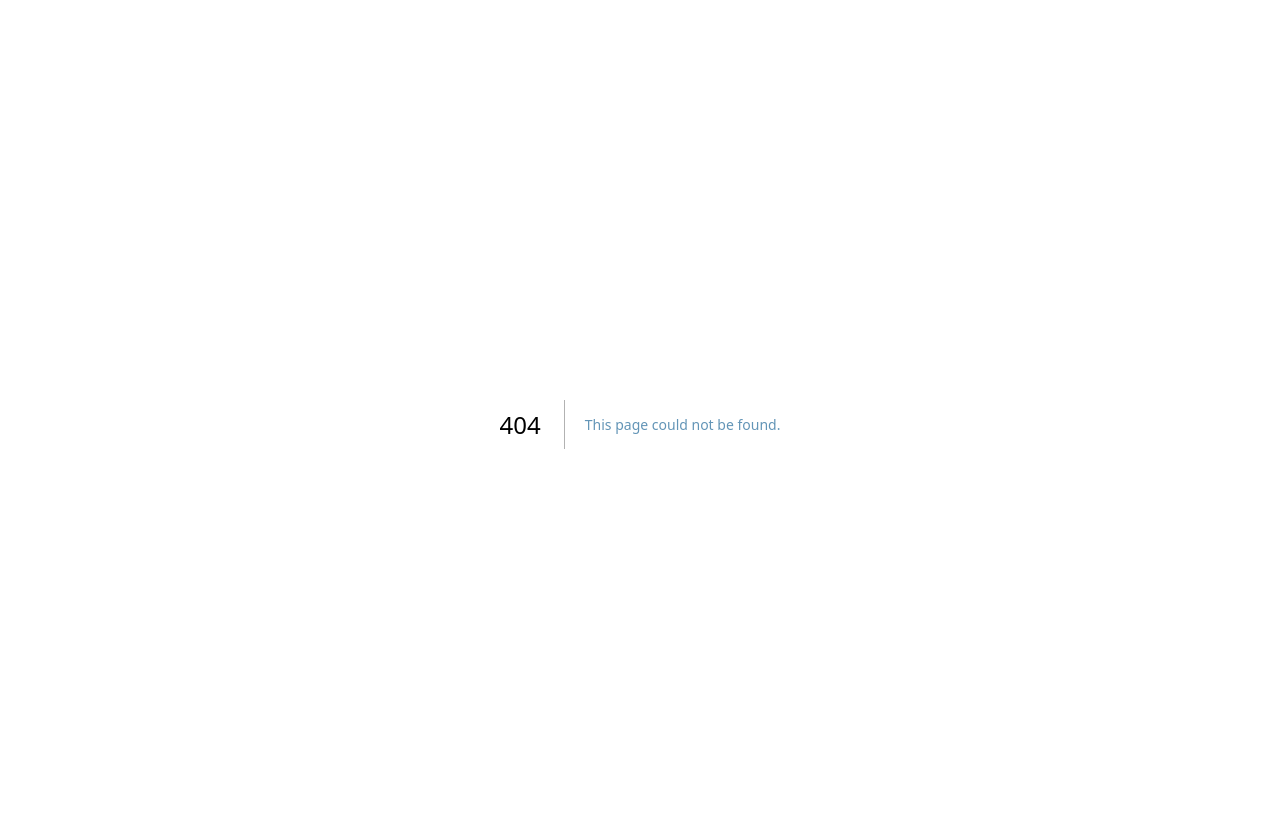
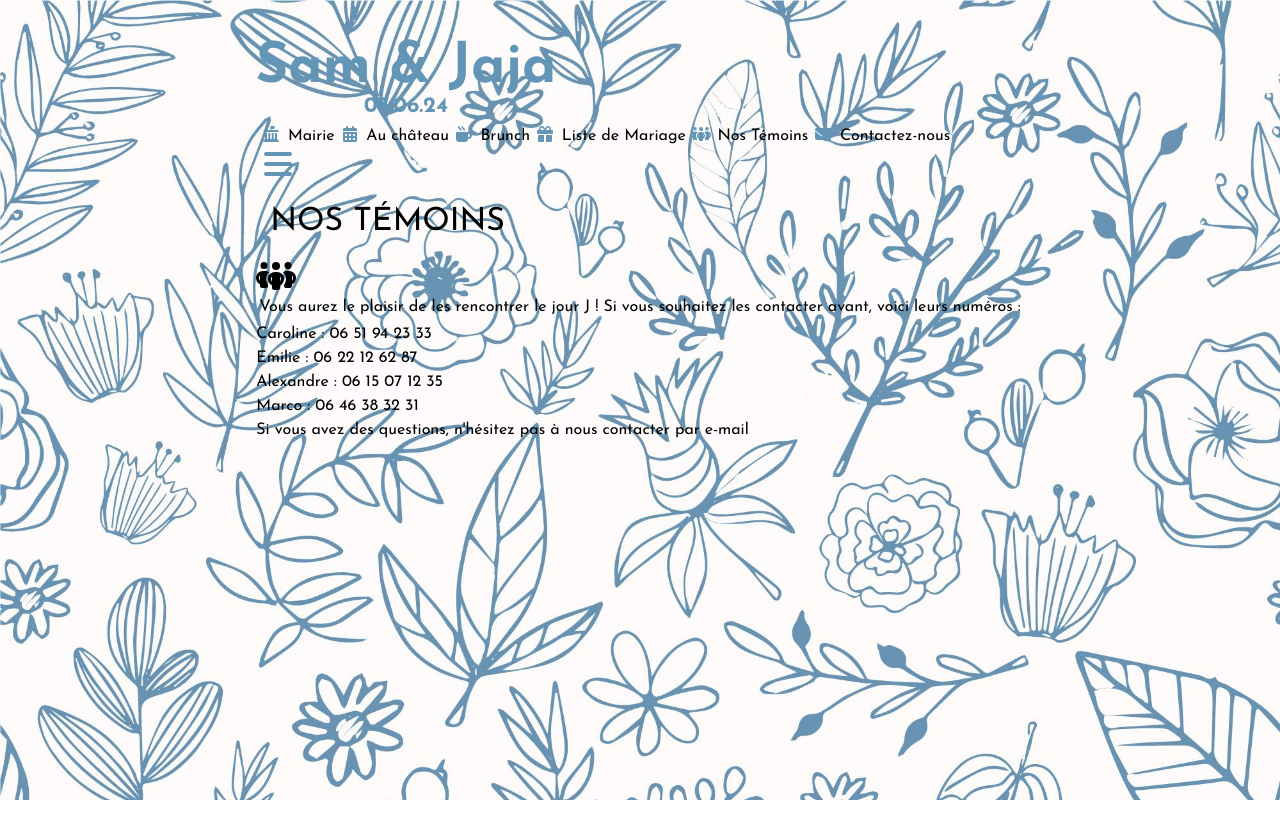
Before and after one commit to MaximeHuguet/site-mariage-samandjaja, a Next.js app: page /nos-temoins in a window 1280 px wide. Before the commit this address had no page. Shown: the top 838 px of the page. After the commit the page ends 800 px from the top, so only its background shows below. Built offline with nearby package versions, Linux system fonts and the light colour scheme.

Commit message:
add page temoins

```diff
--- a/app/brunch/page.js
+++ b/app/brunch/page.js
@@ -8,7 +8,7 @@ const Brunch = () => {
   return (
     <main class="mx-4 w-screen min-h-lvh h-full flex-col items-center justify-center ">
       <Header />
-      <div class="my-10 pb-4 mx-auto flex-col justify-center items-center bg-white  md:max-w-screen-sm lg:max-w-screen-md xl:max-w-screen-lg 2xl:max-w-screen-xl rounded-3xl ">
+      <div class="my-10 pb-4 mx-auto flex-col justify-center items-center bg-white min-h-screen md:max-w-screen-sm lg:max-w-screen-md xl:max-w-screen-lg 2xl:max-w-screen-xl rounded-3xl ">
         <div class="py-4 flex-col justify-center items-center text-center">
           <h1>Brunch</h1>
           <div class="text-xl uppercase italic">9 juin 2024</div>
--- a/app/header/page.js
+++ b/app/header/page.js
@@ -8,7 +8,8 @@ import {
   faEnvelope,
   faCalendarDays,
   faBars,
-  faLandmarkFlag
+  faLandmarkFlag,
+  faPeopleGroup
 } from "@fortawesome/free-solid-svg-icons";
 
 const Header = () => {
@@ -24,53 +25,61 @@ const Header = () => {
       <Link className="font-bold text-3xl" href="/">
           <img src="images/logo-site.png" alt="Sam et Jaja" class="w-40 min-w-36" />
         </Link>
-        <div className="hidden lg:flex capitalize text-lg">
+        <div className="hidden lg:flex xl:text-base lg:text-sm items-center ">
         <Link
-            className="p-5 m-2 flex items-center"
+            className="m-2 flex items-center"
             href="/mairie"
           >
             <FontAwesomeIcon
               icon={faLandmarkFlag}
               width="30"
-              style={{ marginRight: "0.5rem", color:"#6395B7" }}
+              style={{ marginRight: "0.1rem", color:"#6395B7" }}
             />
             <span>Mairie</span>
           </Link>
           <Link
-            className="p-5 m-2 flex items-center"
+            className="m-2 flex items-center"
             href="/programme"
           >
             <FontAwesomeIcon
               icon={faCalendarDays}
               width="30"
-              style={{ marginRight: "0.5rem", color:"#6395B7" }}
+              style={{ marginRight: "0.1rem", color:"#6395B7" }}
             />
             <span>Au château</span>
           </Link>
-          <Link className="p-5 m-2 flex items-center" href="/brunch">
+          <Link className="m-2 flex items-center" href="/brunch">
             <FontAwesomeIcon
               icon={faMugHot}
               width="30"
-              style={{ marginRight: "0.5rem", color:"#6395B7" }}
+              style={{ marginRight: "0.1rem", color:"#6395B7" }}
             />
             <span>Brunch</span>
           </Link>
 
-          <Link className="p-5 m-2 flex items-center" href="/liste">
+          <Link className="m-2 flex items-center" href="/liste">
             <FontAwesomeIcon
               icon={faGift}
               width="30"
-              style={{ marginRight: "0.5rem", color:"#6395B7" }}
+              style={{ marginRight: "0.1rem", color:"#6395B7" }}
             />
             <span>Liste de Mariage</span>
           </Link>
-          <a className="p-5 m-2 flex items-center" href="mailto:samjaja75014@gmail.com">
+          <Link className="m-2 flex items-center" href="/nos-temoins">
+            <FontAwesomeIcon
+              icon={faPeopleGroup}
+              width="30"
+              style={{ marginRight: "0.1rem", color:"#6395B7" }}
+            />
+            <span>Nos Témoins</span>
+          </Link>
+          <a className="m-2 flex items-center" href="mailto:samjaja75014@gmail.com">
             <FontAwesomeIcon
               icon={faEnvelope}
               width="30"
-              style={{ marginRight: "0.5rem", color:"#6395B7" }}
+              style={{ marginRight: "0.1rem", color:"#6395B7" }}
             />
-            <span>Contact</span>
+            <span>Contactez-nous</span>
           </a>
         </div>
         <div className="lg:hidden flex">
@@ -99,6 +108,9 @@ const Header = () => {
             <Link className="p-5 m-2" href="/liste">
               Liste de mariage
             </Link>
+            <Link className="p-5 m-2" href="/nos-temoins">
+              Nos Témoins
+            </Link>
             <a  className="p-5 m-2" href="mailto:samjaja75014@gmail.com">
               Contactez-nous
             </a>
--- a/app/mairie/page.js
+++ b/app/mairie/page.js
@@ -15,7 +15,7 @@ const Mairie = () => {
   return (
     <main class="mx-4 w-screen min-h-lvh h-full flex-col items-center justify-center ">
       <Header />
-      <div class="my-10 pb-4 mx-auto flex-col justify-center items-center bg-white  md:max-w-screen-sm lg:max-w-screen-md xl:max-w-screen-lg 2xl:max-w-screen-xl rounded-3xl ">
+      <div class="my-10 pb-4 mx-auto flex-col justify-center items-center bg-white min-h-screen md:max-w-screen-sm lg:max-w-screen-md xl:max-w-screen-lg 2xl:max-w-screen-xl rounded-3xl ">
         <div class="py-4 flex-col justify-center items-center text-center ">
           <h1>Rendez-vous à la mairie</h1>
           <div class="text-xl uppercase italic">8 juin 2024</div>
--- /dev/null
+++ b/app/nos-temoins/page.js
@@ -0,0 +1,72 @@
+import React from "react";
+import Header from "../header/page";
+import Footer from "../footer/page";
+import { FontAwesomeIcon } from "@fortawesome/react-fontawesome";
+import { faPeopleGroup } from "@fortawesome/free-solid-svg-icons";
+
+function NosTemoins() {
+  return (
+    <main class="mx-4 w-screen min-h-lvh h-full flex-col items-center justify-center ">
+      <Header />
+      <div class="my-10 pb-4 mx-auto flex-col justify-center items-center bg-white min-h-screen md:max-w-screen-sm lg:max-w-screen-md xl:max-w-screen-lg 2xl:max-w-screen-xl rounded-3xl ">
+        <div class="py-4 flex-col justify-center items-center text-center">
+          <h1>Nos Témoins</h1>
+          <FontAwesomeIcon
+            icon={faPeopleGroup}
+            size="2xl"
+            style={{ margin: "auto" }}
+          />
+        </div>
+        <div class="flex-col justify-center items-center m-6 lg:mx-32">
+          <div class="flex-col justify-center items-center">
+            <p class=" text-xl mb-16">
+              Vous aurez le plaisir de les rencontrer le jour J ! Si vous
+              souhaitez les contacter avant, voici leurs numéros :
+            </p>
+            <ul class="list-disc px-8 text-xl">
+              <li class="mb-4">
+                Caroline :{" "}
+                <a
+                  href="tel:+33651942333"
+                  class="underline text-base text-[#6395B7]"
+                >
+                  06 51 94 23 33
+                </a>
+              </li>
+              <li class="mb-4">
+                Emilie :{" "}
+                <a
+                  href="tel:+33622126287"
+                  class="underline text-base text-[#6395B7]"
+                >
+                  06 22 12 62 87
+                </a>
+              </li>
+              <li class="mb-4">
+                Alexandre :{" "}
+                <a
+                  href="tel:+33615071235"
+                  class="underline text-base text-[#6395B7]"
+                >
+                  06 15 07 12 35
+                </a>
+              </li>
+              <li class="mb-4">
+                Marco :{" "}
+                <a
+                  href="tel:+330646383231"
+                  class="underline text-base text-[#6395B7]"
+                >
+                  06 46 38 32 31
+                </a>
+              </li>
+            </ul>
+          </div>
+        </div>
+      </div>
+      <Footer />
+    </main>
+  );
+}
+
+export default NosTemoins;
--- a/app/programme/page.js
+++ b/app/programme/page.js
@@ -12,7 +12,7 @@ const Programme = () => {
   return (
     <main class="mx-4 w-screen min-h-lvh h-full flex-col items-center justify-center ">
       <Header />
-      <div class="my-10 pb-4 mx-auto flex-col justify-center items-center bg-white  md:max-w-screen-sm lg:max-w-screen-md xl:max-w-screen-lg 2xl:max-w-screen-xl rounded-3xl ">
+      <div class="my-10 pb-4 mx-auto flex-col justify-center items-center bg-white min-h-screen md:max-w-screen-sm lg:max-w-screen-md xl:max-w-screen-lg 2xl:max-w-screen-xl rounded-3xl ">
         <div class="py-4 flex-col justify-center items-center text-center">
           <h1>Au Château Bourguignon</h1>
           <div class="text-xl uppercase italic"> 8 et 9 juin 2024</div>
```
Also changed, not shown: app/liste/page.js (+8 -3 lines), public/images/gift.png (added).
